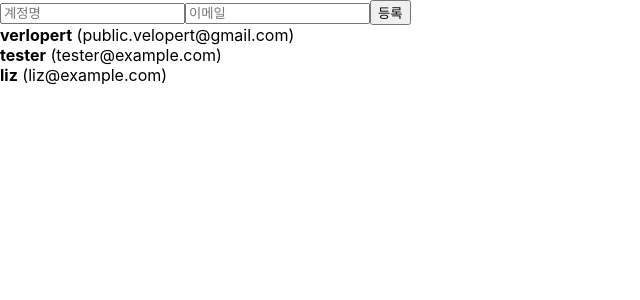
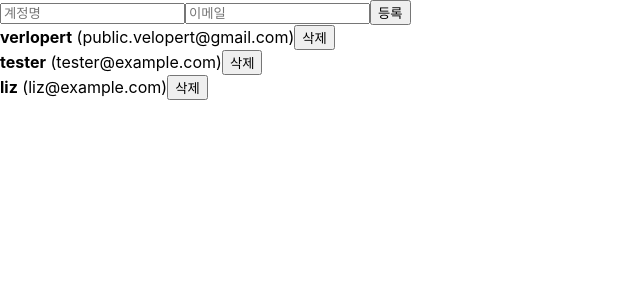
Before and after one commit to Wangchi-son/react-tutorail, a React (Create React App) app: page / in a window 1280 px wide. Shown: the top 300 px of the page, without its empty margins (0-640 px from the left). Built offline with nearby package versions, Linux system fonts and the light colour scheme.

Commit message:
배열에 항목 제거하기

```diff
--- a/src/App.js
+++ b/src/App.js
@@ -53,10 +53,16 @@
     nextId.current += 1;
   };
 
+  // setUsers로 users를 setting 할때 user(users 내의 값들)가 user.id 와 onremove의
+  // 파라미터인 id에서 가져온 id가 같지 않은 것만 filter(조건에 맞는 새로운 배열을 만든다)한다
+  const onRemove = (id) => {
+    setUsers(users.filter((user) => user.id !== id));
+  };
+
   return (
     <>
       <CreateUser username={username} email={email} onChange={onChange} onCreate={onCreate} />
-      <UserList users={users} />
+      <UserList users={users} onRemove={onRemove} />
     </>
   );
 }
--- a/src/UserList.js
+++ b/src/UserList.js
@@ -1,18 +1,22 @@
 import React from 'react';
 
-function User({ user }) {
+function User({ user, onRemove }) {
+  const { username, email, id } = user;
   return (
     <div>
-      <b>{user.username}</b> <span>({user.email})</span>
+      <b>{username}</b> <span>({email})</span>
+      {/* 새로운 함수를 on____에 호출하는 법 */}
+      <button onClick={() => onRemove(id)}>삭제</button>
+      {/* onClick={onRemove(id)}로 실행할 경우 렌더와 동시에 모두 삭제됨 */}
     </div>
   );
 }
 
-function UserList({ users }) {
+function UserList({ users, onRemove }) {
   return (
     <div>
       {users.map((user) => (
-        <User user={user} key={user.id} />
+        <User user={user} key={user.id} onRemove={onRemove} />
       ))}
     </div>
   );
```
